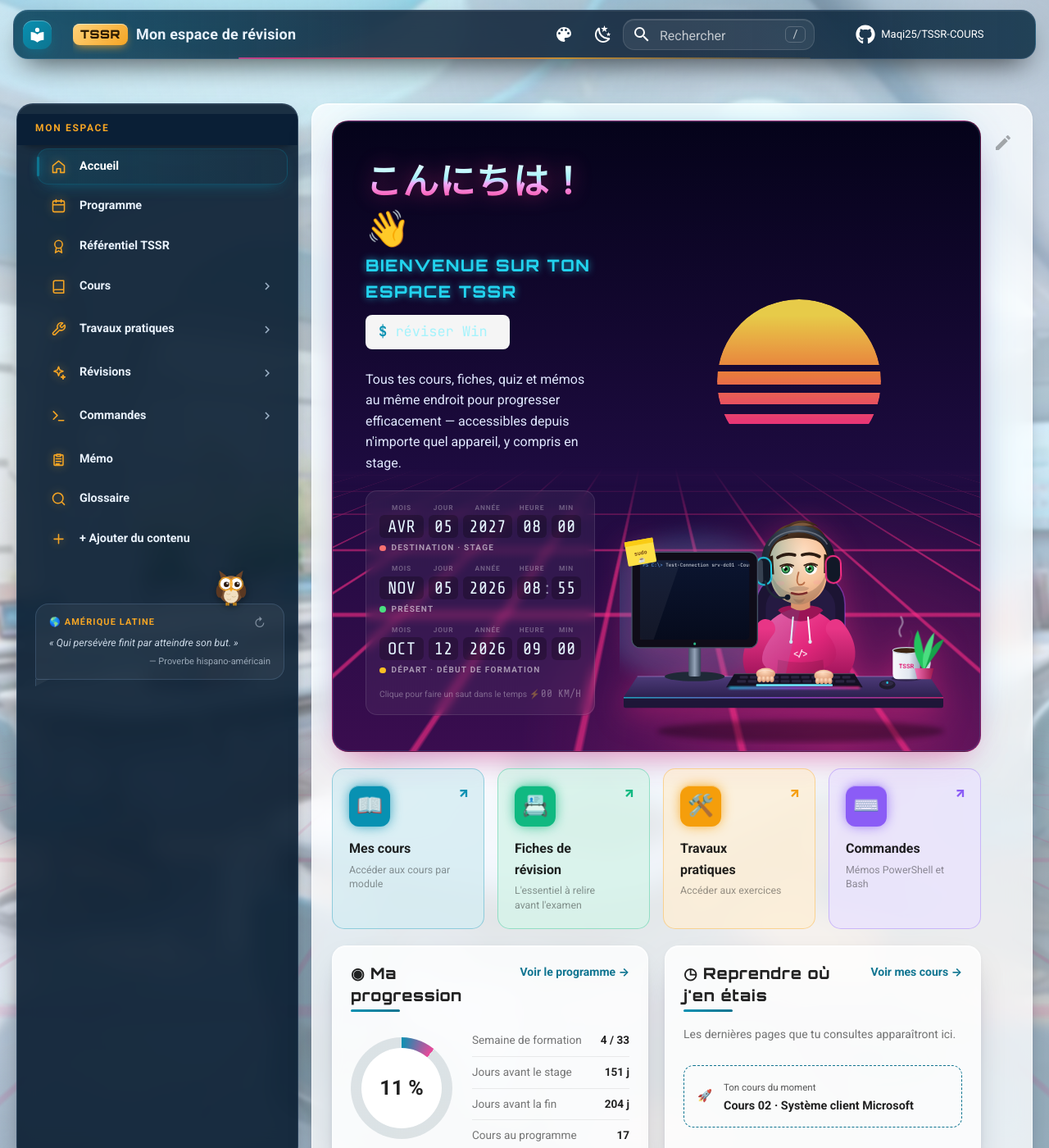
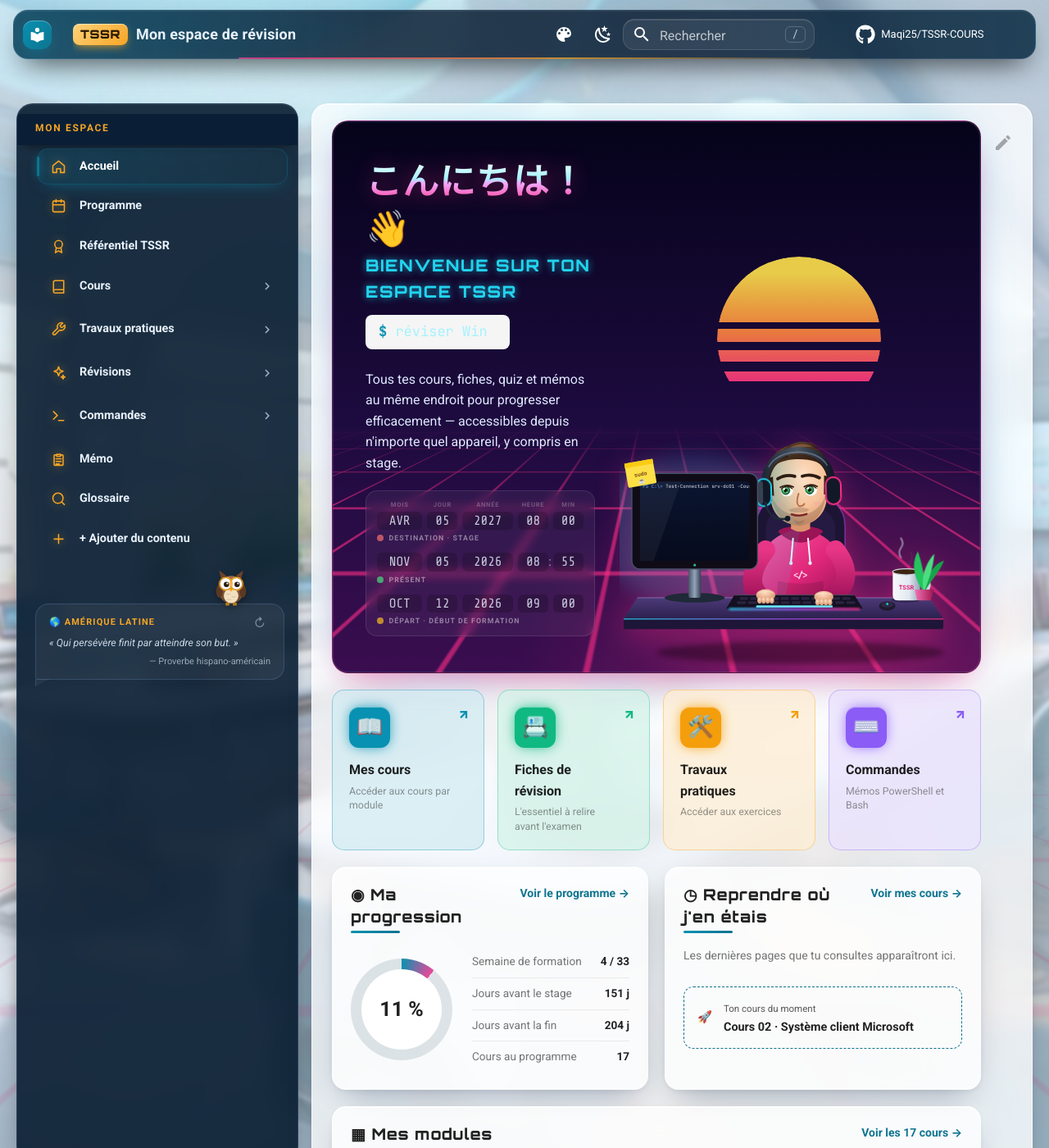
Before and after one commit to Maqi25/TSSR-COURS, an MkDocs documentation site: the page built from docs/index.md, in a window 1280 px wide and 1400 px high. Shown: the whole window at 82% size. Built offline with MkDocs 1.6.1 and Material for MkDocs 9.7.7, drawn with Linux system fonts in a browser that asks for light colours; comment, search, counter and statistics services are not loaded.

Commit message:
Circuits temporels plus compacts et plus discrets
- Tableau rétréci, chiffres plus petits en blanc atténué, pastilles pâles
- Noms des colonnes affichés une seule fois, aide en info-bulle
- Compteur km/h visible seulement pendant le saut dans le temps

Co-Authored-By: Claude Opus 5.5 <noreply@anthropic.com>

```diff
--- a/docs/javascripts/retro.js
+++ b/docs/javascripts/retro.js
@@ -113,6 +113,7 @@
     box.innerHTML = "";
     box.setAttribute("role", "button");
     box.setAttribute("tabindex", "0");
+    box.title = "Clique pour faire un saut dans le temps";
     box.setAttribute("aria-label", "Circuits temporels : destination " + dest.toLocaleDateString("fr-FR") +
       ", départ " + depart.toLocaleDateString("fr-FR") + ". Appuie pour faire un saut dans le temps.");
 
--- a/docs/stylesheets/retro.css
+++ b/docs/stylesheets/retro.css
@@ -271,9 +271,9 @@
   display: grid;
   gap: 0.55rem;
   width: 100%;
-  max-width: 30rem !important;
+  max-width: 20rem !important;
   margin: 1rem 0 0.4rem;
-  padding: 0.7rem 0.8rem;
+  padding: 0.55rem 0.65rem;
   border-radius: 14px;
   background: rgba(255, 255, 255, 0.05);
   border: 1px solid rgba(255, 255, 255, 0.1);
@@ -291,14 +291,33 @@
 
 /* une seule couleur de chiffres ; seule la pastille de l'étiquette change */
 .tssr-tc-row {
-  --led: #e6f6ff;
-  --dot: #f87171;
+  --led: rgba(230, 240, 250, 0.82);
+  --dot: rgba(248, 113, 113, 0.7);
   display: grid;
-  gap: 0.2rem;
+  gap: 0.15rem;
 }
 
-.tssr-tc-row.is-present { --dot: #4ade80; }
-.tssr-tc-row.is-depart  { --dot: #fbbf24; }
+.tssr-tc-row.is-present { --dot: rgba(74, 222, 128, 0.7); }
+.tssr-tc-row.is-depart  { --dot: rgba(251, 191, 36, 0.7); }
+
+/* noms des colonnes (MOIS, JOUR…) : seulement sur la première ligne */
+.tssr-tc-row:not(:first-child) .tssr-tc-field small {
+  display: none;
+}
+
+/* le texte d'aide devient une info-bulle (title posé par retro.js) ;
+   le compteur n'apparaît que pendant le saut dans le temps */
+.tssr-tc-hint {
+  display: none;
+}
+
+.md-typeset .tssr-tc > div:last-child {
+  display: none !important;   /* ligne du compteur, cachée au repos */
+}
+
+.md-typeset .tssr-tc.is-jumping > div:last-child {
+  display: flex !important;
+}
 
 .tssr-tc-fields {
   display: grid;
@@ -315,10 +334,10 @@
 }
 
 .tssr-tc-field small {
-  font-size: 0.42rem;
+  font-size: 0.38rem;
   font-weight: 700;
   letter-spacing: 0.1em;
-  color: rgba(255, 255, 255, 0.4);
+  color: rgba(255, 255, 255, 0.35);
 }
 
 .tssr-tc-led {
@@ -327,9 +346,9 @@
   width: 100%;
   padding: 0.1rem 0.25rem;
   border-radius: 6px;
-  background: rgba(0, 0, 0, 0.25);
+  background: rgba(0, 0, 0, 0.18);
   font-family: var(--retro-led-font);
-  font-size: 1.05rem;
+  font-size: 0.8rem;
   line-height: 1.15;
   text-align: center;
   white-space: nowrap;
@@ -363,10 +382,10 @@
   align-items: center;
   gap: 0.35rem;
   justify-self: start;
-  font-size: 0.5rem;
+  font-size: 0.44rem;
   font-weight: 700;
   letter-spacing: 0.12em;
-  color: rgba(255, 255, 255, 0.55);
+  color: rgba(255, 255, 255, 0.45);
 }
 
 .tssr-tc-label::before {
@@ -398,7 +417,7 @@
 }
 
 @media screen and (max-width: 30em) {
-  .tssr-tc-led { font-size: 0.85rem; }
+  .tssr-tc-led { font-size: 0.75rem; }
   .tssr-tc-row.is-present .tssr-tc-field:nth-child(4) .tssr-tc-led::after { content: none; }
   .tssr-tc-field small { font-size: 0.36rem; }
 }
```
